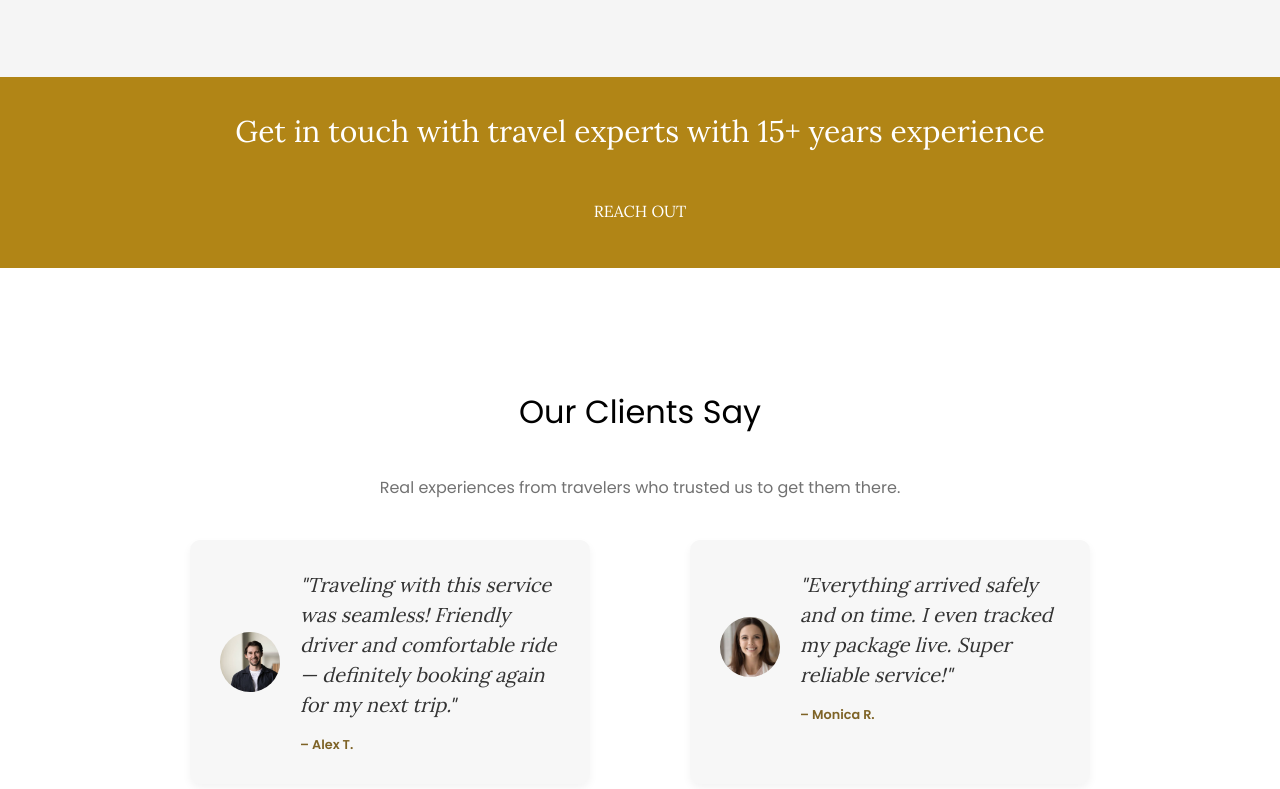
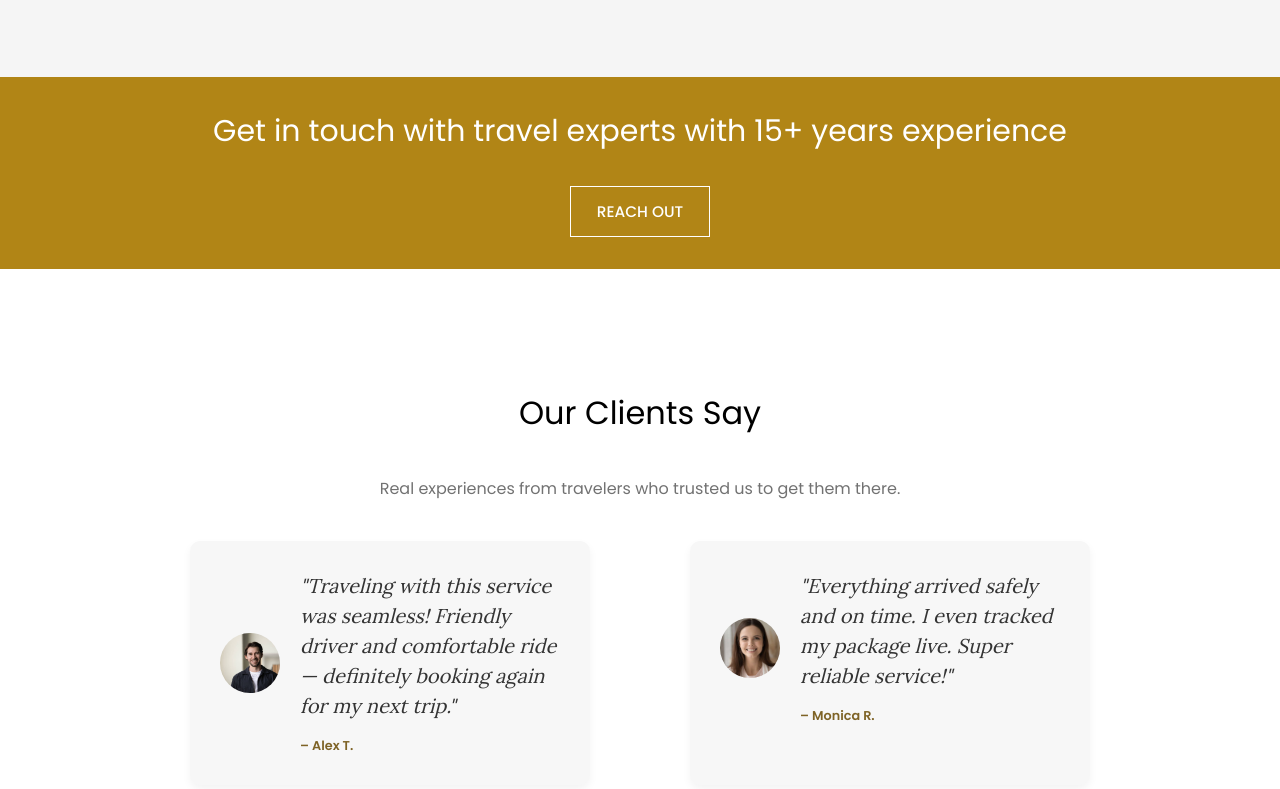
Before and after one commit to MariusPopa1/PWEB, a website: page index.html in a window 1280 px wide. Shown: the part 2035-2824 px from the top of the page. Drawn offline with nearby package versions, Linux system fonts and the light colour scheme; files that its build step writes are made by us from their sources.

Commit message:
fixed button border

```diff
--- a/index.html
+++ b/index.html
@@ -4,7 +4,7 @@
     <link href="https://fonts.googleapis.com/css2?family=Lora:wght@400;700&display=swap" rel="stylesheet">
     <link href="https://fonts.googleapis.com/css2?family=Poppins:wght@300;400;500;600;700&display=swap" rel="stylesheet">
     <link rel="stylesheet" href="https://cdnjs.cloudflare.com/ajax/libs/font-awesome/6.5.0/css/all.min.css">
-    <link rel="stylesheet" href="dist/output.css" />
+
     <meta charset="UTF-8" />
     <meta name="viewport" content="width=device-width, initial-scale=1.0" />
     <title>My landing page</title>
@@ -128,12 +128,14 @@
   <h2 class="text-white font-poppins font-normal text-[clamp(22px,2.5vw,30px)] mb-8">
     Get in touch with travel experts with 15+ years experience
   </h2>
-  <a href="#contacts"
-     class="text-white font-poppins font-medium uppercase border border-white rounded-full
-            px-[clamp(24px,2vw,40px)] py-[clamp(10px,1vw,15px)] transition-colors duration-300
-            hover:bg-white hover:text-[#7E6326] inline-block">
-    Reach out
-  </a>
+ <a href="#contacts"
+  style="border: 1px solid white !important;"
+  class="text-white font-poppins font-medium uppercase
+         text-[clamp(12px,1.2vw,18px)]
+         px-[clamp(24px,2vw,40px)] py-[clamp(10px,1vw,15px)] transition-all duration-300
+         hover:bg-white hover:text-[#7E6326] hover:border-[#7E6326] inline-block  ">
+  Reach out
+</a>
 </section>
 
   <section class="reviews" id="testimonials">
--- a/tailwind.config.js
+++ b/tailwind.config.js
@@ -3,8 +3,13 @@ module.exports = {
   content: [
     "./index.html"
   ],
-  theme: {
-    extend: {},
+ theme: {
+    extend: {
+      fontFamily: {
+        poppins: ['Poppins', 'sans-serif'],
+        lora: ['Lora', 'serif'],
+      },
+    },
   },
   plugins: [],
 }
```
